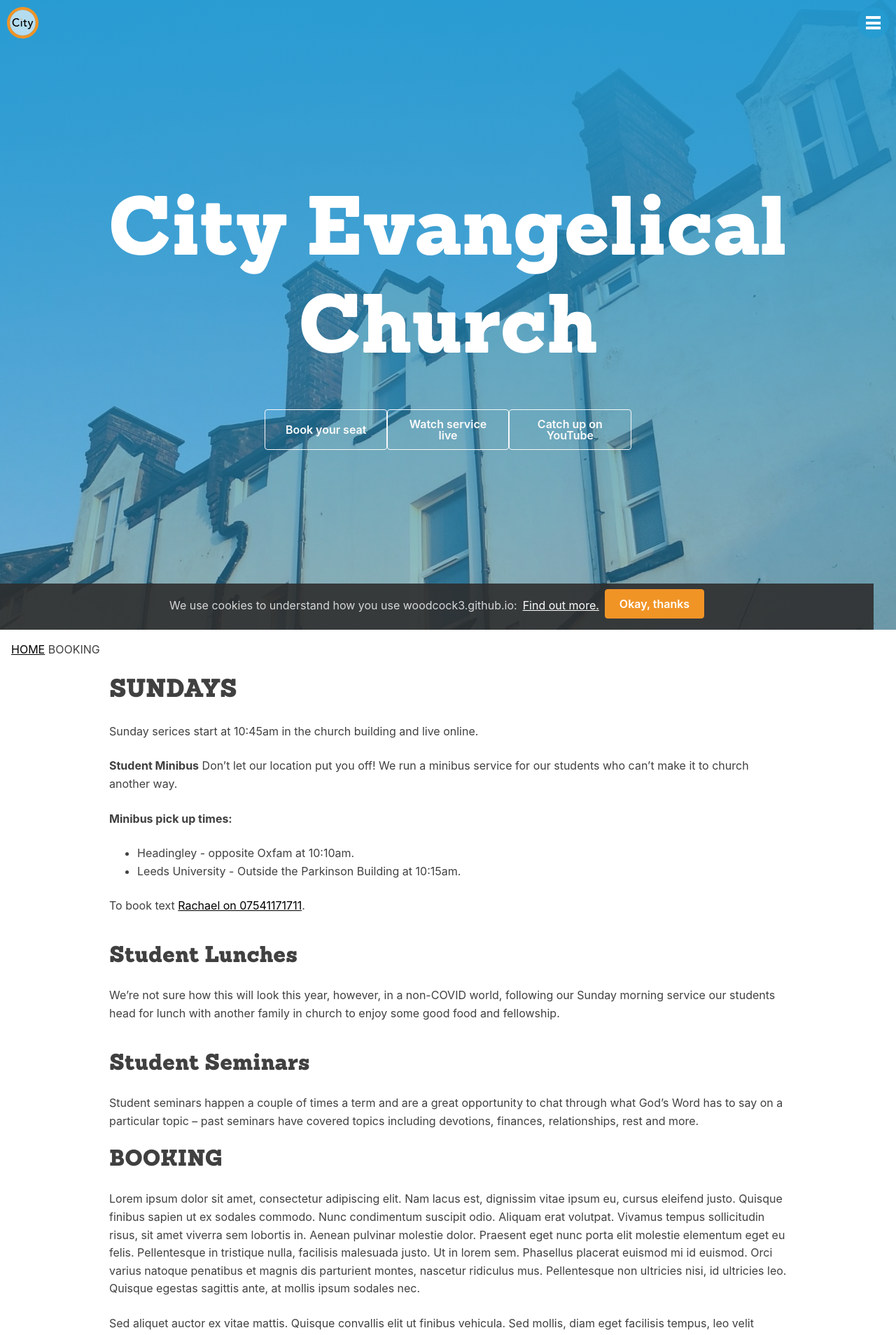
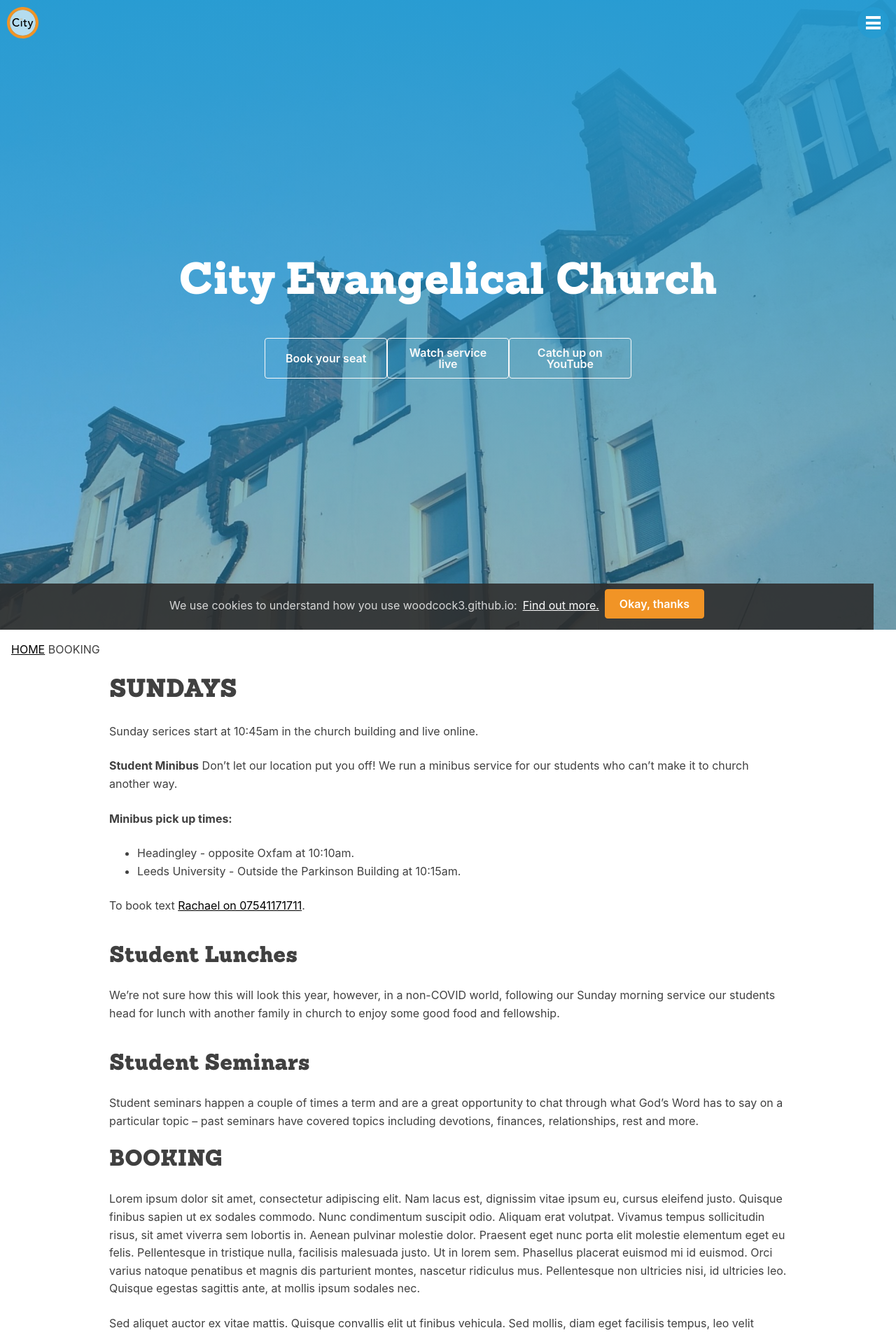
Before and after one commit to woodcox/city-jekyll, a Jekyll site: the page built from pages/_sunday/2021-01-03-booking.md, in a window 1280 px wide. Shown: the top 1908 px of the page at 70% size. Built offline with Jekyll 4.4.1, drawn with Linux system fonts in a browser that asks for light colours.

Commit message:
Update _hero.scss

```diff
--- a/_sass/layouts/_hero.scss
+++ b/_sass/layouts/_hero.scss
@@ -24,11 +24,11 @@
     flex:  0 2 auto;
     .hero-text-h1 {
       color: white;
-      font-size: calc(2.25em + 9vmin);
+      font-size: calc(2.25em + 3vmin);
     }
     a {
       text-decoration: none;
-      font-size: calc(2em + 3vmin);
+      font-size: calc(2em + 1vmin);
     }
   }
 }
```
